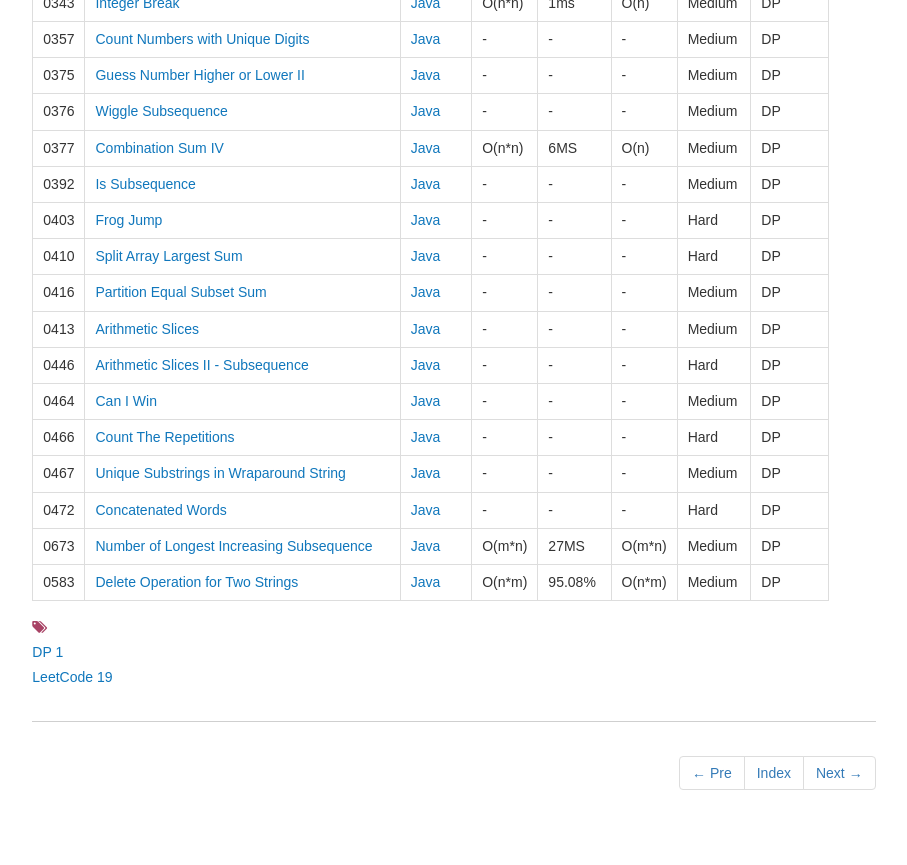
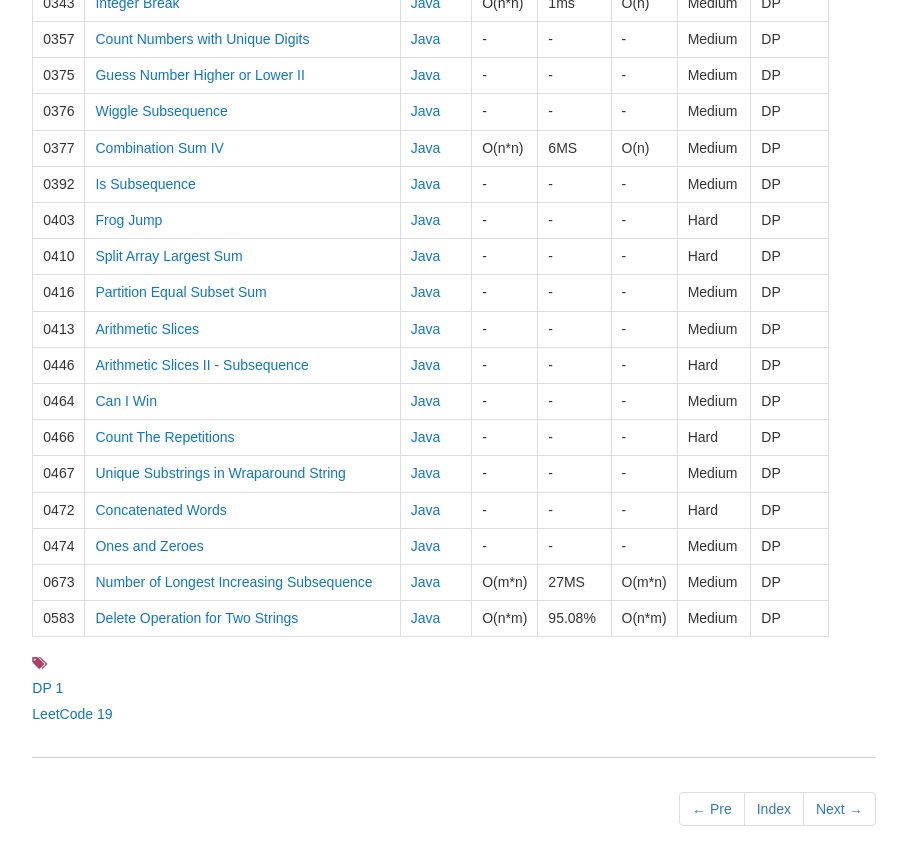
Before and after one commit to dunso/algorithm, a Jekyll site: the page built from docs/_posts/2017-12-03-DP.md, in a window 1280 px wide and 900 px high, scrolled down 1001 px. Shown: the top 865 px of the window, without its empty margins (186-1093 px from the left). Built offline with Jekyll 4.4.1, drawn with Linux system fonts in a browser that asks for light colours; nearby versions of some CDN libraries.

Commit message:
Add index of LeetCode0474.java to docs

```diff
--- a/docs/_posts/2017-12-03-DP.md
+++ b/docs/_posts/2017-12-03-DP.md
@@ -49,5 +49,6 @@ icon: file-alt
 |0466|[Count The Repetitions](https://leetcode.com/problems/count-the-repetitions/)|[Java](https://e.srl/leetcode-466/)|-|-|-|Hard|DP|
 |0467|[Unique Substrings in Wraparound String](https://leetcode.com/problems/unique-substrings-in-wraparound-string/)|[Java](https://e.srl/leetcode-467/)|-|-|-|Medium|DP|
 |0472|[Concatenated Words](https://leetcode.com/problems/concatenated-words/)|[Java](https://e.srl/leetcode-472/)|-|-|-|Hard|DP|
+|0474|[Ones and Zeroes](https://leetcode.com/problems/ones-and-zeroes/)|[Java](https://e.srl/leetcode-474/)|-|-|-|Medium|DP|
 |0673|[Number of Longest Increasing Subsequence](https://leetcode.com/problems/number-of-longest-increasing-subsequence/) | [Java](https://e.srl/leetcode-673/) | O(m\*n) |27MS| O(m\*n) |Medium|DP|
 |0583|[Delete Operation for Two Strings](https://leetcode.com/problems/delete-operation-for-two-strings)| [Java](https://e.srl/leetcode-58/)  | O(n\*m) |95.08%| O(n\*m)  |  Medium |DP |
```
